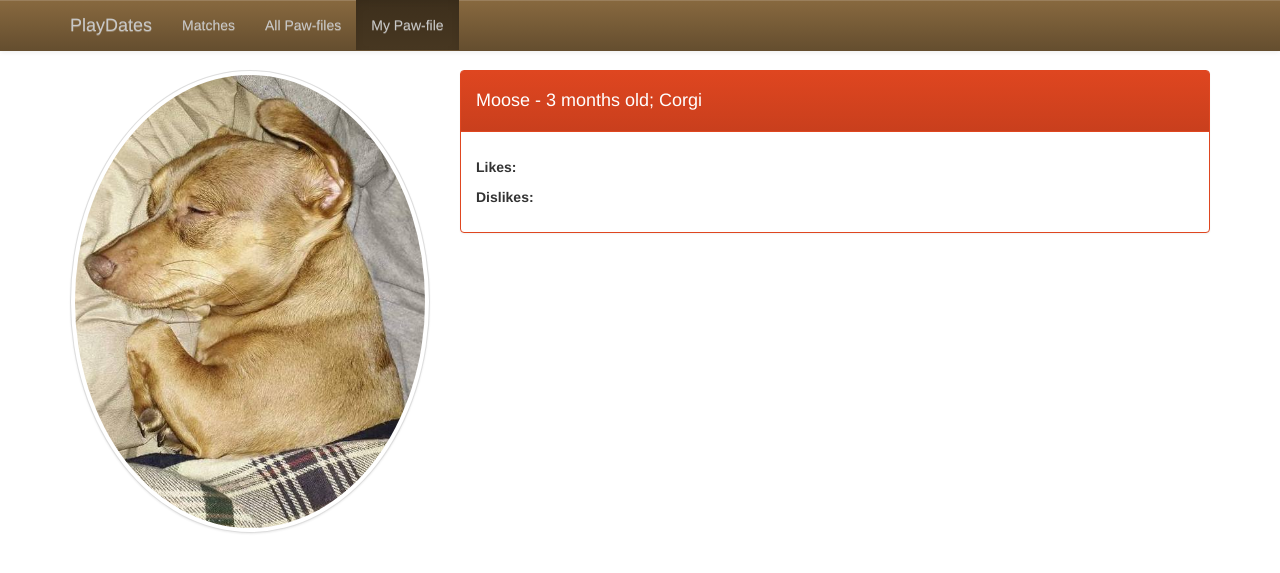
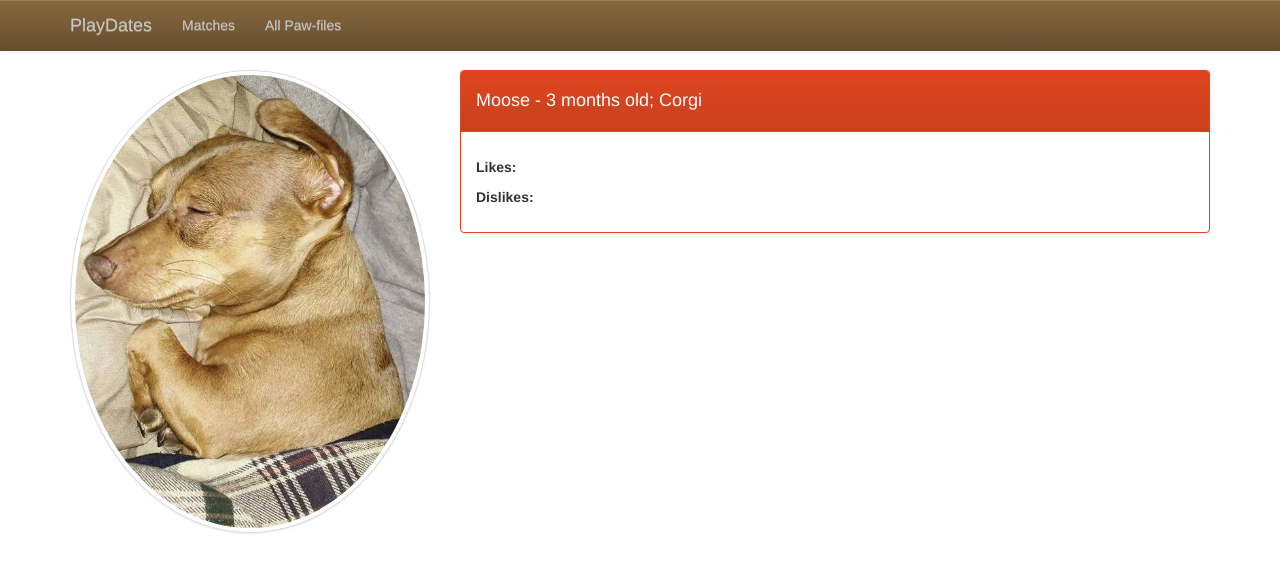
Before and after one commit to corbanmailloux/PlayDates, a Jekyll site: the page built from profile.html, in a window 1280 px wide. Shown: the top 573 px of the page. Built offline with Jekyll 4.4.1, drawn with Linux system fonts in a browser that asks for light colours; nearby versions of some CDN libraries.

Commit message:
Remove "My Paw-file" for now.

```diff
--- a/_includes/header.html
+++ b/_includes/header.html
@@ -13,9 +13,9 @@
                 <li {% if page.url == "/profiles/" %}class="active"{% endif %}>
                     <a href="/profiles">All Paw-files</a>
                 </li>
-                <li {% if page.url == "/profile/" %}class="active"{% endif %}>
+                <!-- <li {% if page.url == "/profile/" %}class="active"{% endif %}>
                     <a href="/profile">My Paw-file</a>
-                </li>
+                </li> -->
             </ul>
         </div>
     </div>
```
